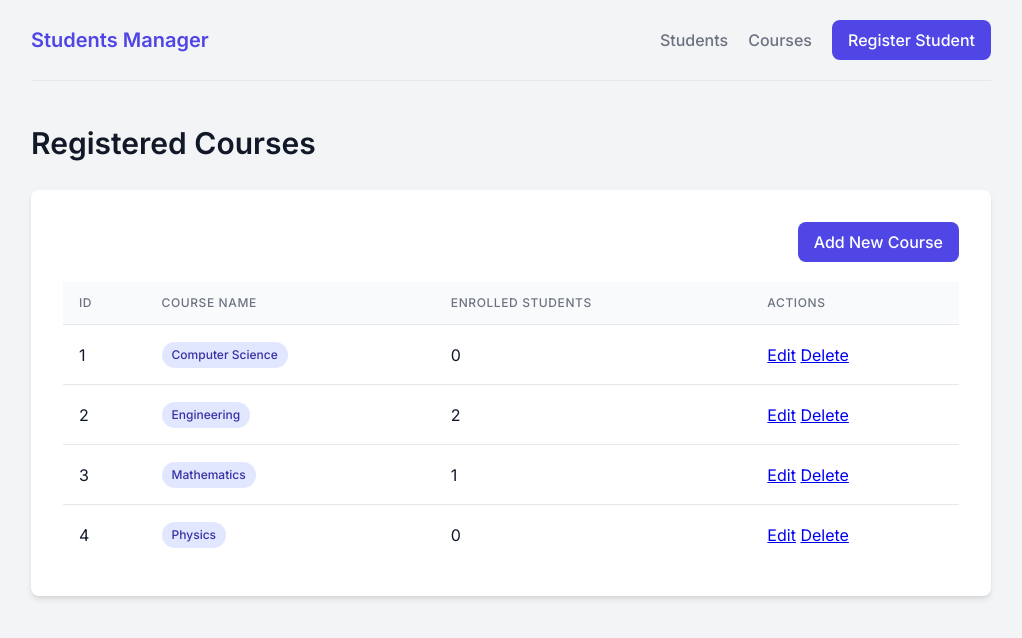
After one commit to saif-shayeb/python-trainingw7d2, a Flask app: page /courses in a window 1280 px wide. The commit adds this page. Shown: the top 638 px of the page, without its empty margins (129-1151 px from the left). Run offline with Flask 3, Linux system fonts and the light colour scheme; data comes from the database, SQL or seed files in the repository; both versions use the stored data as it was after the commit.

Commit message:
day 4 first commit

```diff
--- a/app.py
+++ b/app.py
@@ -1,12 +1,33 @@
-from flask import Flask, render_template, request, redirect, url_for
+import os
+from flask import Flask, render_template, request, redirect, url_for, flash
+from flask_sqlalchemy import SQLAlchemy
+from flask_migrate import Migrate
 
 app = Flask(__name__)
+app.secret_key = 'dev_secret_key'
 
-students = []
+basedir = os.path.abspath(os.path.dirname(__file__))
+app.config['SQLALCHEMY_DATABASE_URI'] = 'sqlite:///' + os.path.join(basedir, 'app.db')
+app.config['SQLALCHEMY_TRACK_MODIFICATIONS'] = False
+
+db = SQLAlchemy(app)
+migrate = Migrate(app, db)
+
+class Course(db.Model):
+    id = db.Column(db.Integer, primary_key=True)
+    name = db.Column(db.String(100), nullable=False)
+    students = db.relationship('Student', backref='course', lazy=True)
+
+class Student(db.Model):
+    id = db.Column(db.Integer, primary_key=True)
+    first_name = db.Column(db.String(50), nullable=False)
+    last_name = db.Column(db.String(50), nullable=False)
+    email = db.Column(db.String(120), unique=True, nullable=False)
+    course_id = db.Column(db.Integer, db.ForeignKey('course.id'), nullable=False)
 
 @app.route('/')
 def index():
-
+    students = Student.query.all()
     return render_template('index.html', students=students)
 
 @app.route('/register', methods=['GET', 'POST'])
@@ -15,34 +36,81 @@ def register():
         first_name = request.form.get('first_name')
         last_name = request.form.get('last_name')
         email = request.form.get('email')
-        course = request.form.get('course')
+        course_id = request.form.get('course')
 
-        if first_name and last_name and email and course:
-            students.append({
-                'first_name': first_name,
-                'last_name': last_name,
-                'email': email,
-                'course': course
-            })
+        if first_name and last_name and email and course_id:
+            student = Student(
+                first_name=first_name,
+                last_name=last_name,
+                email=email,
+                course_id=course_id
+            )
+            db.session.add(student)
+            db.session.commit()
             return redirect(url_for('index'))
 
-    return render_template('register.html')
+    courses = Course.query.all()
+    return render_template('register.html', courses=courses)
+
 @app.route('/edit/<int:student_id>', methods=['GET', 'POST'])
 def edit(student_id):
-    student = students[student_id]
+    student = Student.query.get_or_404(student_id)
     if request.method == 'POST':
-        student['first_name'] = request.form.get('first_name')
-        student['last_name'] = request.form.get('last_name')
-        student['email'] = request.form.get('email')
-        student['course'] = request.form.get('course')
+        student.first_name = request.form.get('first_name')
+        student.last_name = request.form.get('last_name')
+        student.email = request.form.get('email')
+        student.course_id = request.form.get('course')
+        db.session.commit()
         return redirect(url_for('index'))
-    return render_template('edit.html', student=student, student_id=student_id)
+
+    courses = Course.query.all()
+    return render_template('edit.html', student=student, courses=courses)
 
 @app.route('/delete/<int:student_id>', methods=['GET', 'POST'])
 def delete(student_id):
-    if 0 <= student_id < len(students):
-        students.pop(student_id)
+    student = Student.query.get_or_404(student_id)
+    db.session.delete(student)
+    db.session.commit()
     return redirect(url_for('index'))
+
+@app.route('/courses')
+def courses():
+    all_courses = Course.query.all()
+    return render_template('courses.html', courses=all_courses)
+
+@app.route('/courses/new', methods=['GET', 'POST'])
+def add_course():
+    if request.method == 'POST':
+        name = request.form.get('name')
+        if name:
+            new_course = Course(name=name)
+            db.session.add(new_course)
+            db.session.commit()
+            return redirect(url_for('courses'))
+    return render_template('add_course.html')
+
+@app.route('/courses/edit/<int:course_id>', methods=['GET', 'POST'])
+def edit_course(course_id):
+    course = Course.query.get_or_404(course_id)
+    if request.method == 'POST':
+        name = request.form.get('name')
+        if name:
+            course.name = name
+            db.session.commit()
+            return redirect(url_for('courses'))
+    return render_template('edit_course.html', course=course)
+
+@app.route('/courses/delete/<int:course_id>', methods=['GET', 'POST'])
+def delete_course(course_id):
+    course = Course.query.get_or_404(course_id)
+    if course.students:
+        flash('Cannot delete course because there are students enrolled in it. Please reassign or delete the students first.', 'error')
+        return redirect(url_for('courses'))
+
+    db.session.delete(course)
+    db.session.commit()
+    flash('Course deleted successfully.', 'success')
+    return redirect(url_for('courses'))
 
 if __name__ == '__main__':
     app.run(debug=True)
--- a/static/css/style.css
+++ b/static/css/style.css
@@ -239,3 +239,28 @@ body {
 .form-actions {
     margin-top: 32px;
 }
+
+/* Alerts */
+.flash-messages {
+    margin-bottom: 20px;
+}
+
+.alert {
+    padding: 12px 16px;
+    border-radius: var(--radius);
+    margin-bottom: 10px;
+    font-size: 0.9rem;
+    font-weight: 500;
+}
+
+.alert-success {
+    background-color: #d1fae5;
+    color: #065f46;
+    border: 1px solid #34d399;
+}
+
+.alert-error {
+    background-color: #fee2e2;
+    color: #991b1b;
+    border: 1px solid #f87171;
+}
--- a/templates/base.html
+++ b/templates/base.html
@@ -16,7 +16,8 @@
         <nav class="navbar">
             <div class="nav-brand">Students Manager</div>
             <div class="nav-links">
-                <a href="{{ url_for('index') }}" class="nav-link">Home</a>
+                <a href="{{ url_for('index') }}" class="nav-link">Students</a>
+                <a href="{{ url_for('courses') }}" class="nav-link">Courses</a>
                 <a href="{{ url_for('register') }}" class="btn-primary">Register Student</a>
             </div>
         </nav>
@@ -27,6 +28,17 @@
             </header>
 
             <div class="content-card">
+                {% with messages = get_flashed_messages(with_categories=true) %}
+                  {% if messages %}
+                    <div class="flash-messages">
+                      {% for category, message in messages %}
+                        <div class="alert alert-{{ category }}">
+                            {{ message }}
+                        </div>
+                      {% endfor %}
+                    </div>
+                  {% endif %}
+                {% endwith %}
                 {% block content %}{% endblock %}
             </div>
         </main>
--- /dev/null
+++ b/templates/courses.html
@@ -0,0 +1,42 @@
+{% extends 'base.html' %}
+
+{% block title %}Manage Courses{% endblock %}
+
+{% block header %}Registered Courses{% endblock %}
+
+{% block content %}
+<div style="margin-bottom: 20px; text-align: right;">
+    <a href="{{ url_for('add_course') }}" class="btn-primary">Add New Course</a>
+</div>
+{% if courses %}
+<div class="table-responsive">
+    <table class="data-table">
+        <thead>
+            <tr>
+                <th>ID</th>
+                <th>Course Name</th>
+                <th>Enrolled Students</th>
+                <th>Actions</th>
+            </tr>
+        </thead>
+        <tbody>
+            {% for course in courses %}
+            <tr>
+                <td>{{ course.id }}</td>
+                <td><span class="badge">{{ course.name }}</span></td>
+                <td>{{ course.students|length }}</td>
+                <td><a href="{{ url_for('edit_course', course_id=course.id) }}" class="btn-edit">Edit</a>
+                    <a href="{{ url_for('delete_course', course_id=course.id) }}" class="btn-delete" onclick="return confirm('Are you sure you want to delete this course? It might break student associations wait... actually let\'s just confirm.');">Delete</a>
+                </td>
+            </tr>
+            {% endfor %}
+        </tbody>
+    </table>
+</div>
+{% else %}
+<div class="empty-state">
+    <h3>No courses found</h3>
+    <p>No courses have been created yet.</p>
+</div>
+{% endif %}
+{% endblock %}
--- a/templates/index.html
+++ b/templates/index.html
@@ -23,9 +23,9 @@
                 <td>{{ student.first_name }}</td>
                 <td>{{ student.last_name }}</td>
                 <td>{{ student.email }}</td>
-                <td><span class="badge">{{ student.course }}</span></td>
-                <td><a href="{{ url_for('edit', student_id=loop.index0) }}" class="btn-edit">Edit</a>
-                    <a href="{{ url_for('delete', student_id=loop.index0) }}" class="btn-delete">Delete</a>
+                <td><span class="badge">{{ student.course.name }}</span></td>
+                <td><a href="{{ url_for('edit', student_id=student.id) }}" class="btn-edit">Edit</a>
+                    <a href="{{ url_for('delete', student_id=student.id) }}" class="btn-delete">Delete</a>
                 </td>
             </tr>
             {% endfor %}
```
Also changed, not shown: seed.py (added, +25 -0 lines), templates/add_course.html (added, +18 -0 lines), templates/edit.html (+5 -7 lines), templates/edit_course.html (added, +18 -0 lines), templates/register.html (+3 -4 lines), app.db (added).
